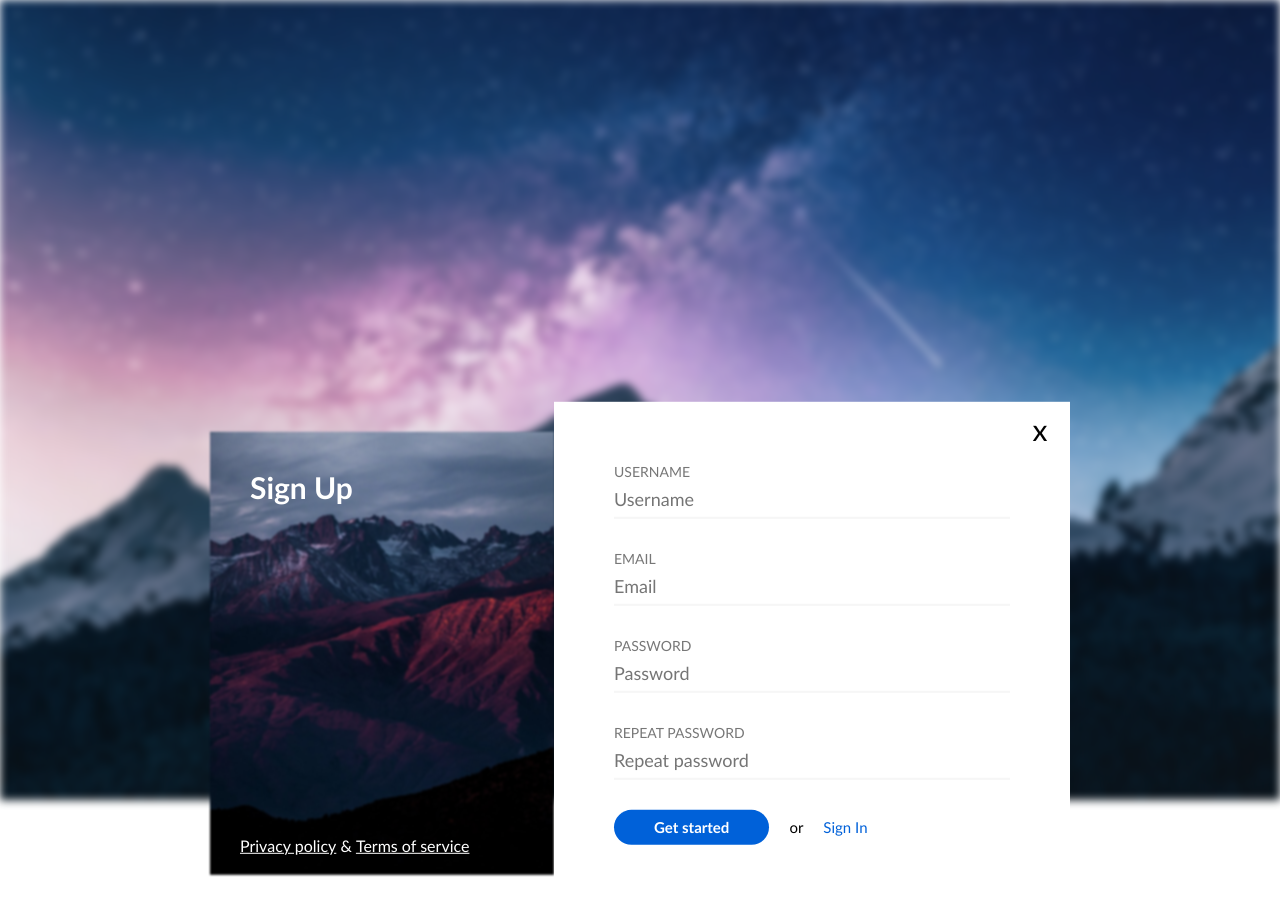
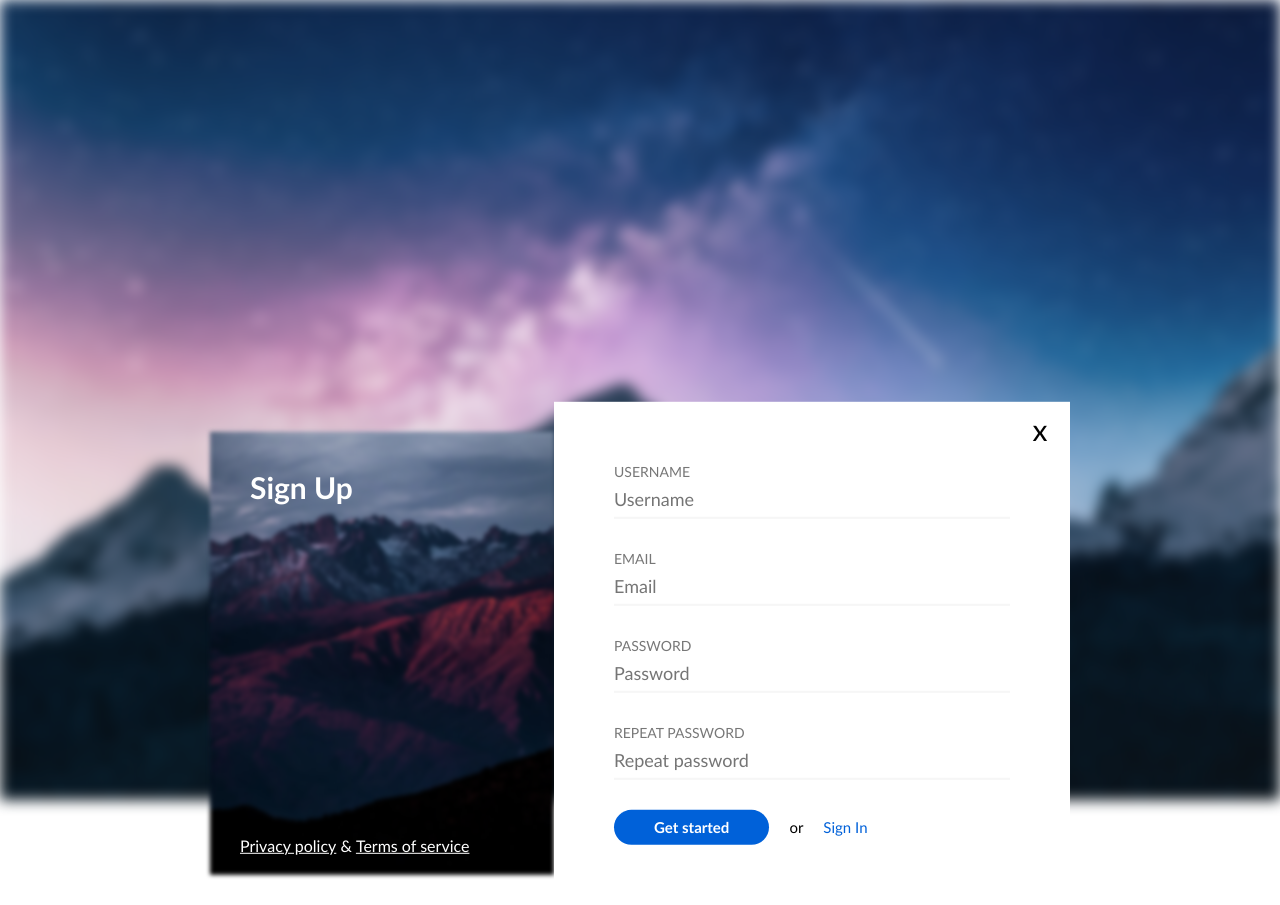
Before and after one commit to bikmanas/3-auth, a plain HTML site: page index.html in a window 1280 px wide. Drawn offline with Linux system fonts and the light colour scheme.

Commit message:
Adjusted blur in css

```diff
--- a/css/main.css
+++ b/css/main.css
@@ -19,7 +19,7 @@ body::before{
     right: 0px;
     bottom: 0px;
     left: 0px;
-    filter: blur(4px);
+    filter: blur(7px);
 }
 
 .container{
@@ -55,7 +55,7 @@ body::before{
     right: 0px;
     bottom: 0px;
     left: 0px;
-    filter: blur(1px);
+    filter: blur(2px);
 }
 
 .main-title{
```
